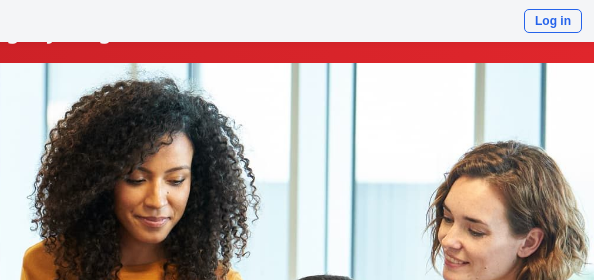
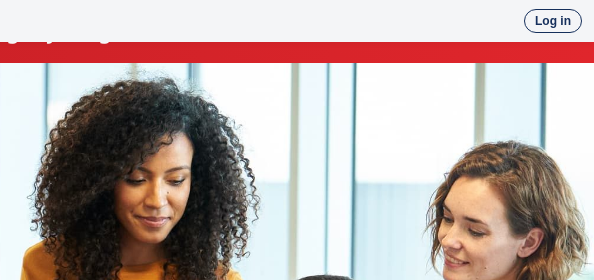
Before and after one commit to almrkbattamyn03-boop/bankofmr, a website: page index.html in a window 1280 px wide. Shown: the top 280 px of the page, 686-1280 px from the left. Drawn offline with Linux system fonts and the light colour scheme.

Commit message:
Use dark blue rounded login button

```diff
--- a/index.html
+++ b/index.html
@@ -75,9 +75,9 @@ header.site .menu-button span{
 header.site .login-link{
   right:12px;
   padding:4px 10px;
-  border:1px solid var(--blue);
-  border-radius:5px;
-  color:var(--blue);
+  border:1px solid var(--navy);
+  border-radius:999px;
+  color:var(--navy);
   font-size:12px;
   font-weight:700;
   text-decoration:none;
```
